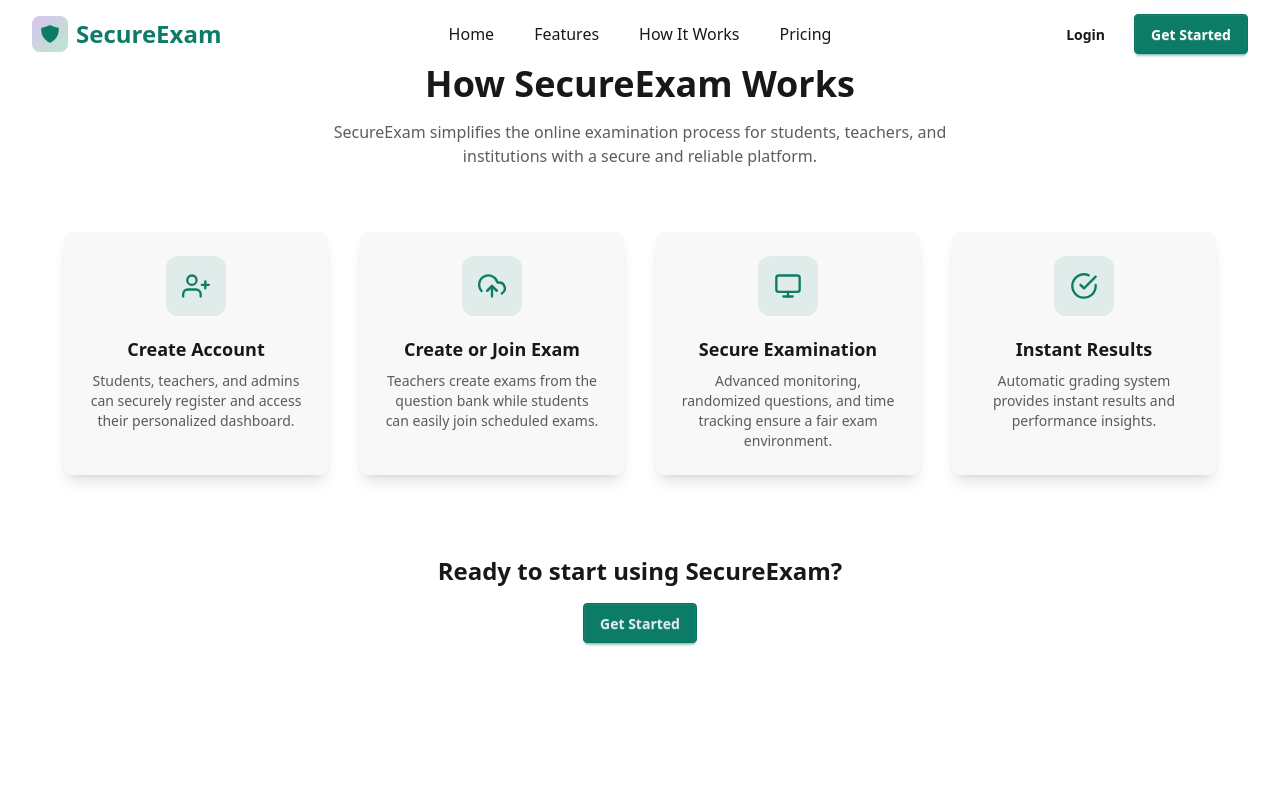
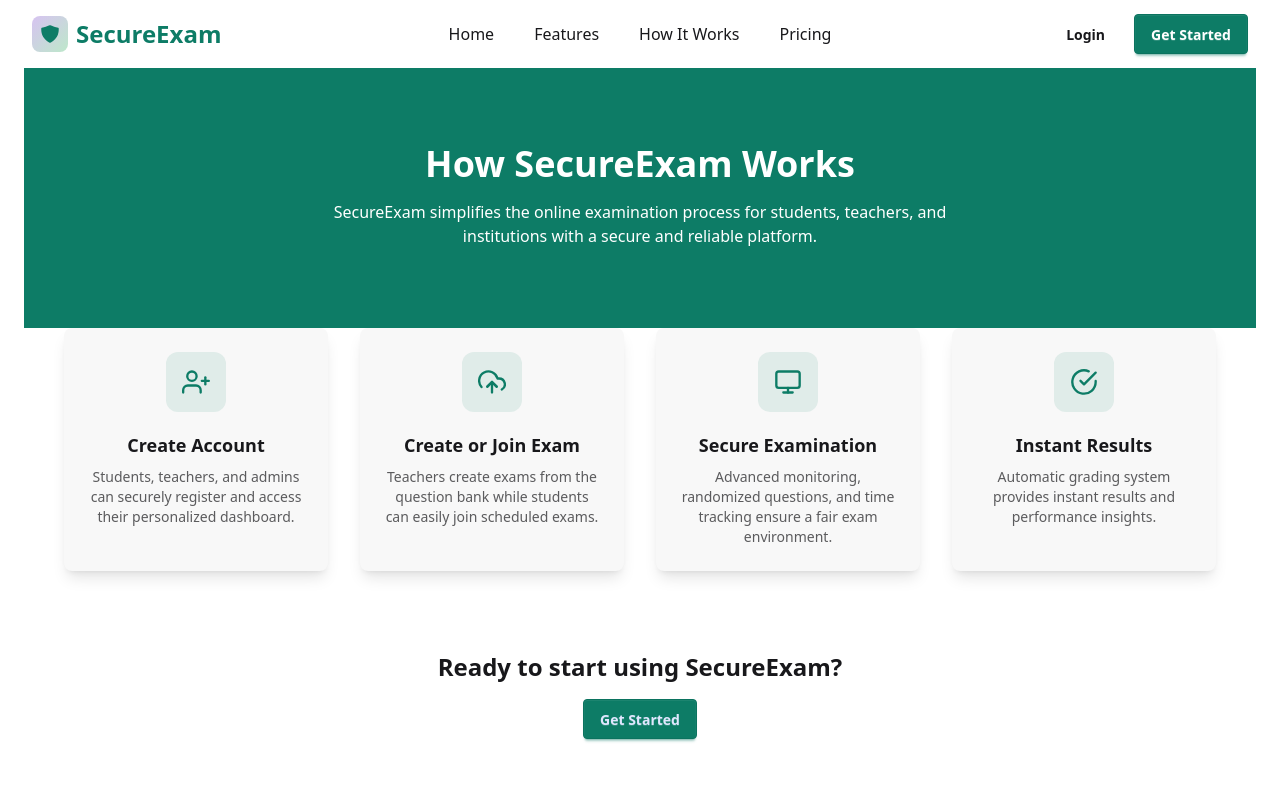
Before and after one commit to abir-11/online-secure-exam, a Next.js app: page /how-it-works in a window 1280 px wide. Shown: the top 800 px of the page. Built offline with nearby package versions, Linux system fonts and the light colour scheme.

Commit message:
modified

```diff
--- a/package.json
+++ b/package.json
@@ -9,10 +9,12 @@
     "lint": "eslint"
   },
   "dependencies": {
+    "bcrypt": "^6.0.0",
     "bcryptjs": "^3.0.3",
     "daisyui": "^5.5.18",
     "mongodb": "^7.1.0",
     "next": "16.1.6",
+    "next-auth": "^4.24.13",
     "react": "19.2.3",
     "react-dom": "19.2.3",
     "react-icons": "^5.5.0"
--- a/src/app/(commonlayout)/how-it-works/page.jsx
+++ b/src/app/(commonlayout)/how-it-works/page.jsx
@@ -36,9 +36,9 @@ export default function HowItWorksPage() {
   return (
     <div className="min-h-screen bg-base-100 py-16 px-6">
       {/* Header */}
-      <div className="text-center mb-16">
+      <div className="text-center py-20 px-6 bg-[#0D7C66] text-white">
         <h1 className="text-4xl font-bold mb-4">How SecureExam Works</h1>
-        <p className="text-base-content/70 max-w-2xl mx-auto">
+        <p className="text-base-content/70 max-w-2xl mx-auto text-white">
           SecureExam simplifies the online examination process for students,
           teachers, and institutions with a secure and reliable platform.
         </p>
```
Also changed, not shown: 1 other file (tests, documents, lock files or other folders).
